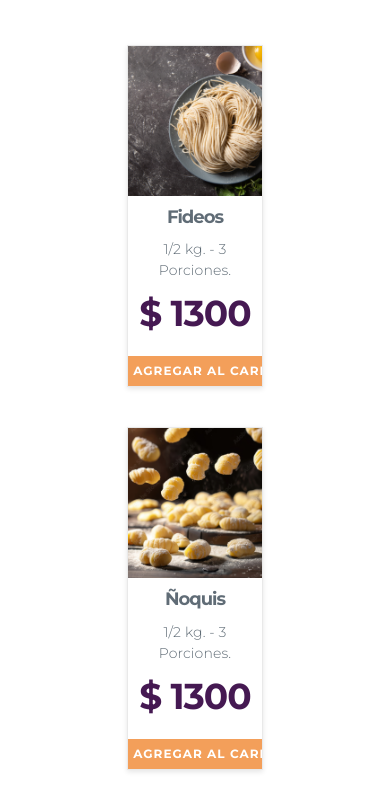
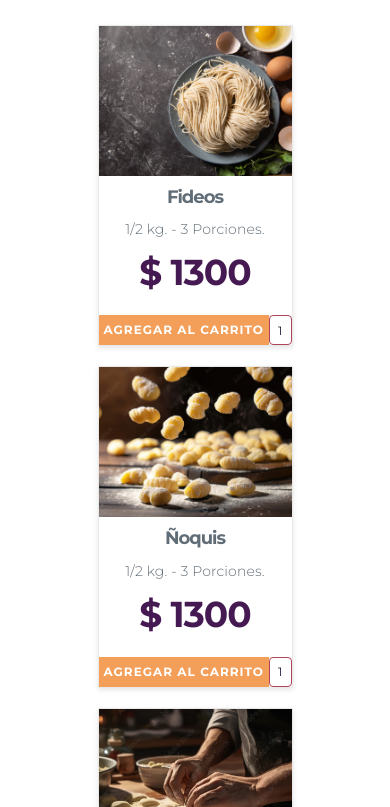
Before and after one commit to joninet2971/pastas_caseras, a plain HTML site: page productos.html in a window 390 px wide. Shown: the part 841-1648 px from the top of the page. Drawn offline with nearby package versions, Linux system fonts and the light colour scheme.

Commit message:
responsive

```diff
--- a/css/jona_productos.css
+++ b/css/jona_productos.css
@@ -10,7 +10,7 @@
     --color-six: #e8bcb9;
 }
 .full-width {
-    width: 90%;
+    width: 100%;
     margin: 0 auto;
     padding-top: 20px;
     display: flex;
@@ -41,7 +41,7 @@
 
 .productos-destacados-ofertas .productos .row {
     display: grid;
-    grid-template-columns: repeat(2, 1fr);
+    grid-template-columns: repeat(2, 3fr);
     padding: 20px;
     gap: 20px;
 }
@@ -52,7 +52,7 @@
     box-shadow: 0 2px 5px rgba(0, 0, 0, 0.1);
     border: 1px solid #e9e9e9;
     padding: 0;
-    margin: 0px;
+    margin: 0;
     overflow: hidden;
     min-width: 0;
     transition: all 0.3s ease;
@@ -60,6 +60,7 @@
     flex-direction: column;
     align-items: center;
     margin-bottom: 20px;
+    box-sizing: border-box;
 }
 
 .productos-destacados-ofertas .productos .column:hover {
@@ -209,13 +210,20 @@
 @media (max-width: 768px) {
     .productos-destacados-ofertas .productos .row,
     .promociones-destacados-ofertas .promociones .row {
-        grid-template-columns: repeat(1, 1fr);
+        grid-template-columns: repeat(2, 2fr);
     }
 }
 
 @media (max-width: 480px) {
-    .productos-destacados-ofertas .productos .row,
-    .promociones-destacados-ofertas .promociones .row {
+    .productos-destacados-ofertas .productos .row {
         grid-template-columns: 1fr;
+        padding: 0;
+        margin: 0; /* Asegúrate de que el margen esté en 0 para evitar espacio extra */
+    }
+
+    .productos-destacados-ofertas .productos .column {
+        width: 100%; /* Asegúrate de que cada tarjeta ocupe todo el ancho disponible */
+        box-sizing: border-box; /* Incluye el padding y el borde en el ancho total */
+        margin: 0; /* Elimina márgenes laterales para usar el ancho completo */
     }
 }
```
